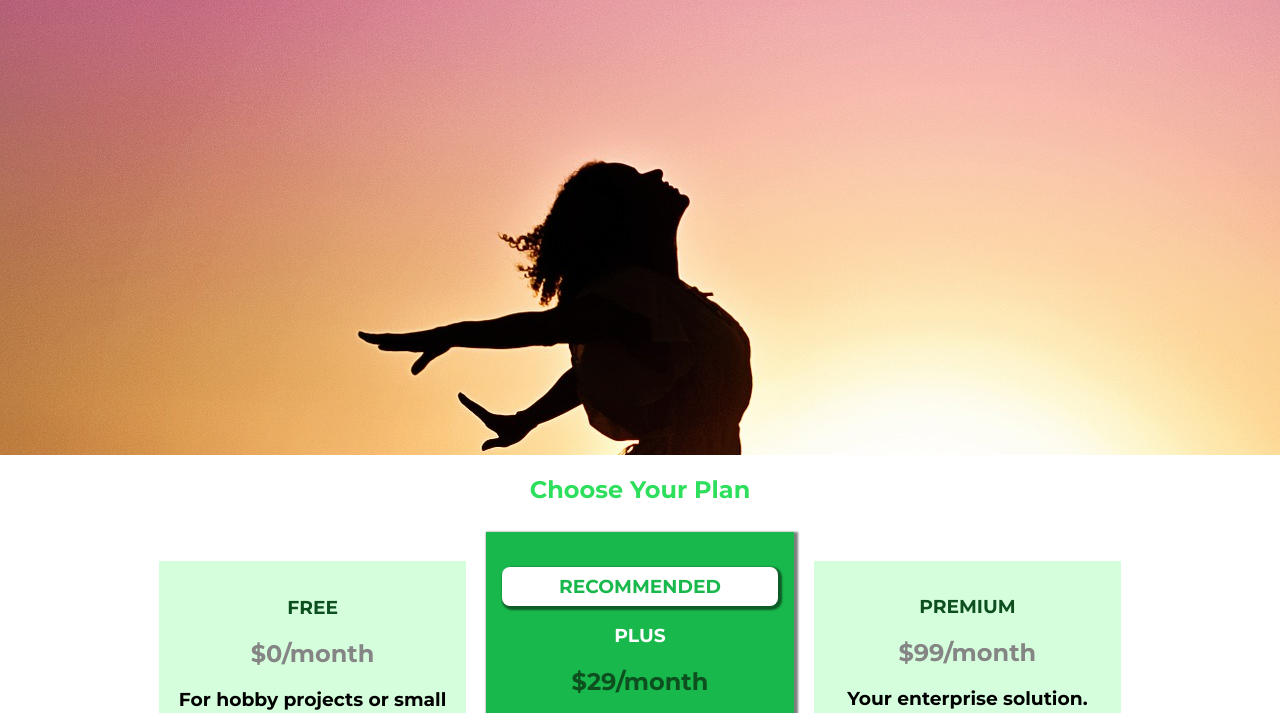
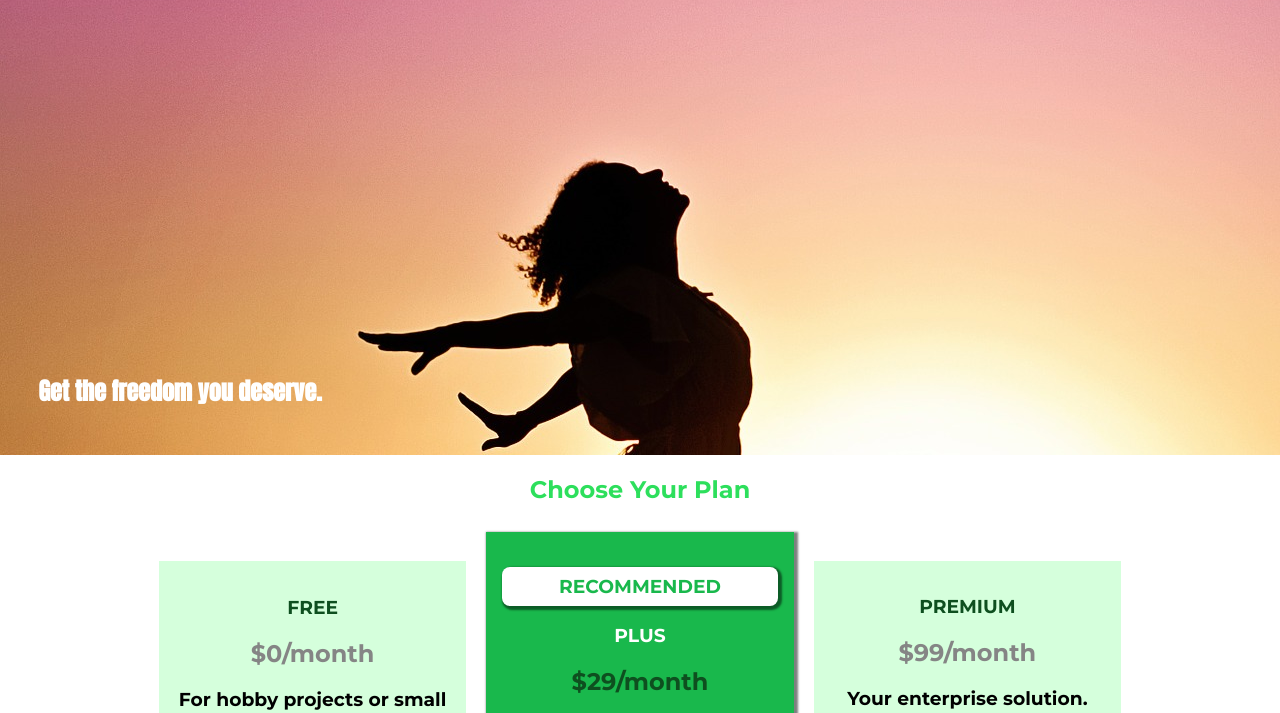
Before and after one commit to engineer-dilnawaz/01-css-basics, a plain HTML site: page index.html in a window 1280 px wide. Shown: the part 73-786 px from the top of the page. Drawn offline with Linux system fonts and the light colour scheme.

Commit message:
Fix positioning of product overview and title for better layout

```diff
--- a/main.css
+++ b/main.css
@@ -4,6 +4,7 @@
   width: 100%;
   height: 528px;
   padding: 10px;
+  position: relative;
 }
 
 .section-title {
@@ -15,6 +16,9 @@
 #product-overview h1 {
   color: white;
   font-family: "Anton", sans-serif;
+  position: absolute;
+  bottom: 5%;
+  left: 3%;
 }
 
 .plans {
```
